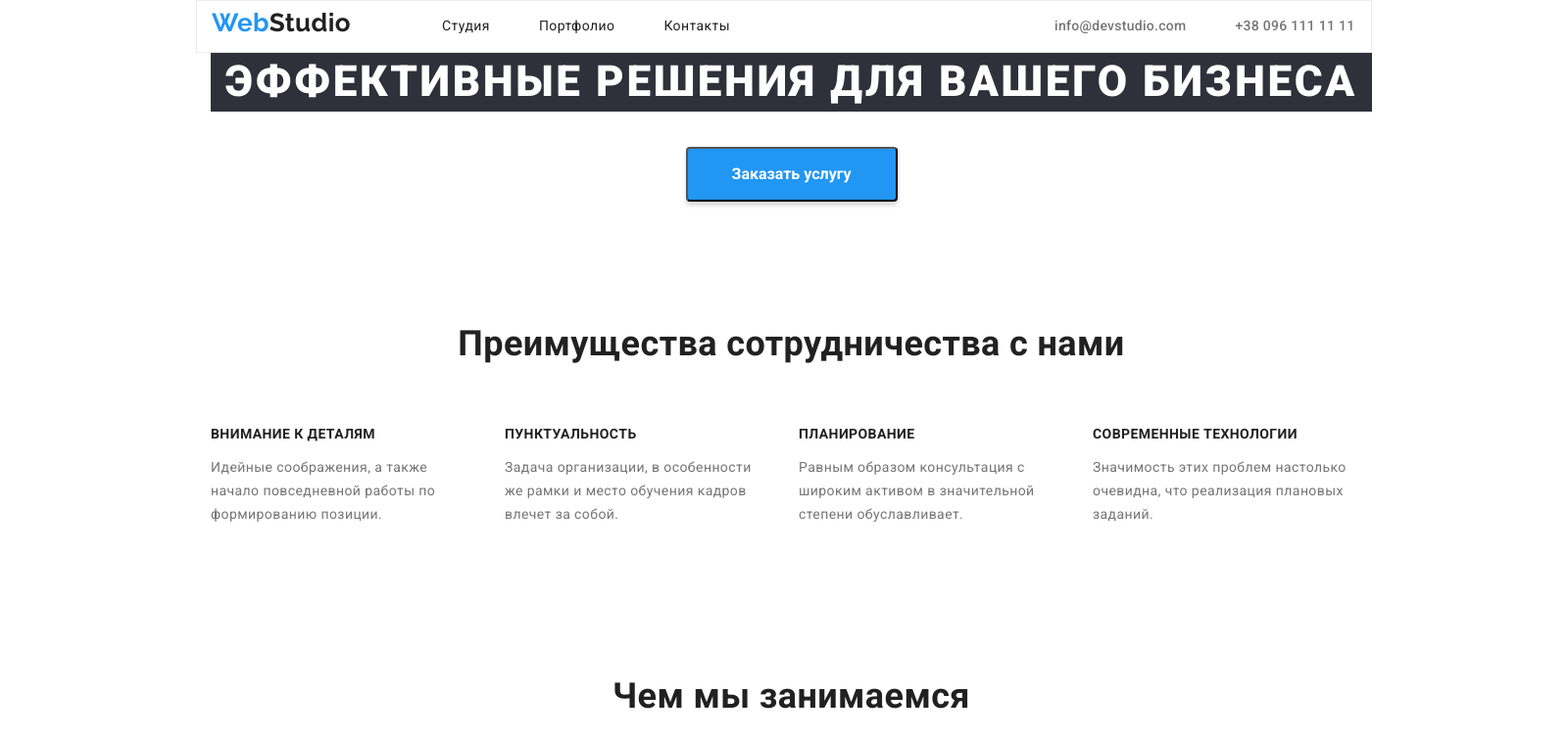
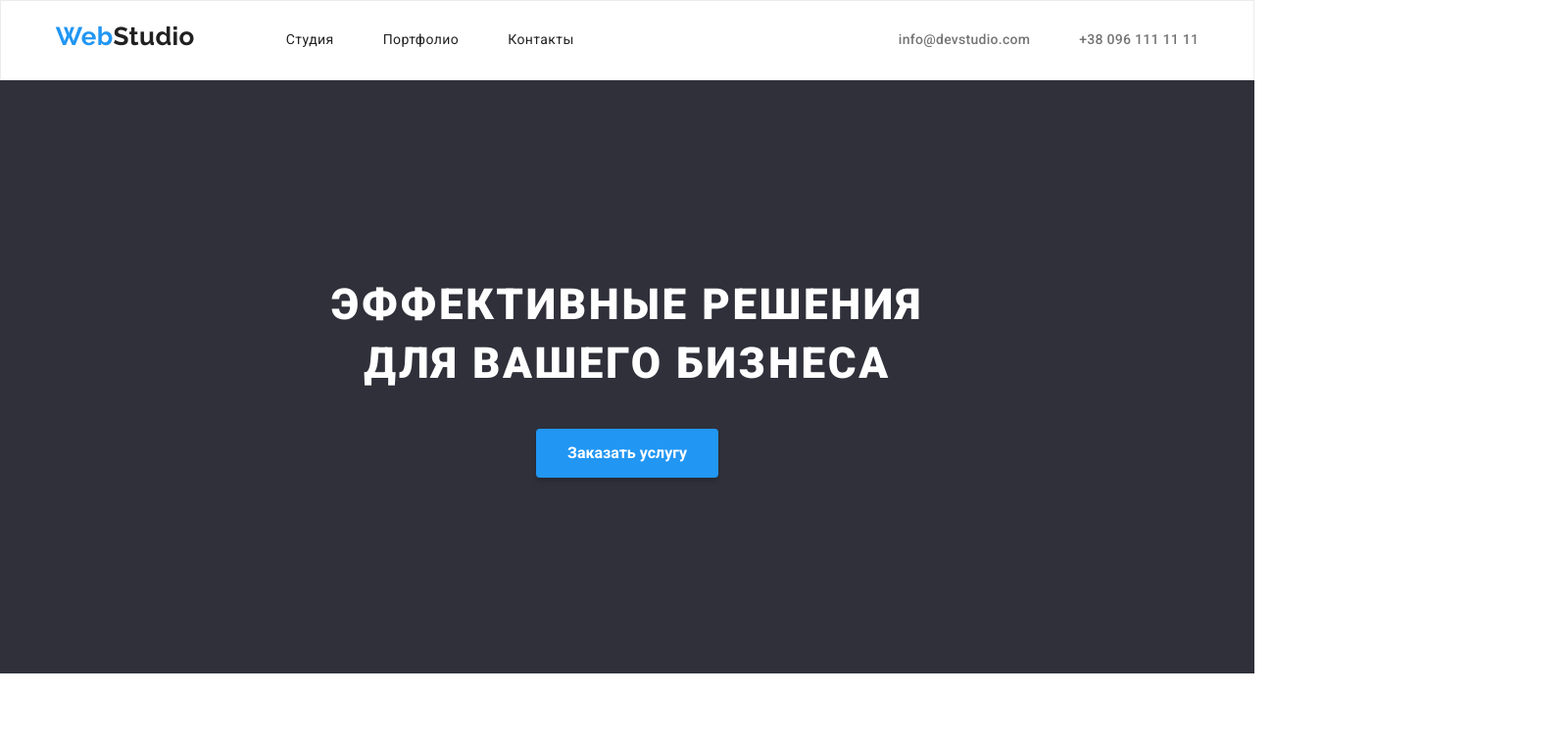
Before and after one commit to igorostap/goit-markup-hw-03, a plain HTML site: page index.html in a window 1280 px wide. Shown: the top 756 px of the page at 98% size, 1600 px wide, since content can reach past the window. Drawn offline with nearby package versions, Linux system fonts and the light colour scheme.

Commit message:
correction mistaces

```diff
--- a/index.html
+++ b/index.html
@@ -17,7 +17,7 @@
     <title>Homework</title>
 </head>
 <body>
-    <div class="container">
+
    <!--header-->
    <header>
         <div class='header-cont'>
@@ -38,14 +38,15 @@
    <!--Main content-->
    <main>
        <!--head of pages-->
-       <section class="head-of-pages fields">
-            <h1 class="head-pages">Эффективные решения для вашего бизнеса</h1>
+       <section class="head-of-pages">
+               <h1 class="head-pages">Эффективные решения для вашего бизнеса</h1>
              <button type="button" class="button">Заказать услугу</button>
        </section>
        <!--our subscribe-->
-      <section class="fields">
-          <h2 class="tittle-list">Преимущества сотрудничества с нами</h2>
-          <ul class="list subscribe">
+      <section class="fields top-item">
+          <h2 class="tittle-list" hidden>Преимущества сотрудничества с нами</h2>
+          <div class="container">
+               <ul class="list subscribe">
               <li class="subscribe-tittle">
                   <h3 class="tittle">Внимание к деталям</h3>
                   <p>Идейные соображения, а также начало повседневной работы по формированию позиции.</p>
@@ -63,20 +64,26 @@
                   <p>Значимость этих проблем настолько очевидна, что реализация плановых заданий.</p>
               </li>
           </ul>
+          </div>
+
       </section>
       <!--about our work-->
       <section class="fields">
            <h2 class="tittle-list">Чем мы занимаемся</h2>
-      <ul class="list work-list">
+           <div class="container">
+               <ul class="list work-list">
           <li class="work-list-tittle"><img class="team-img" src="./images/img.jpg" alt="человек за компьютером" width="370"></li>
           <li class="work-list-tittle"><img class="team-img" src="./images/img1.jpg" alt="компбютер и гаджеты" width="370"></li>
           <li class="work-list-tittle"><img class="team-img" src="./images/img2.jpg" alt="графика на пк" width="370"></li>
       </ul>
+           </div>
+
       </section>
       <!--Our team-->
       <section class="fields">
           <h2 class="tittle-list">Наша команда</h2>
-          <ul class="list team-tittle">
+          <div class="container">
+              <ul class="list team-tittle">
               <li class="team-tittle-list">
                   <img class="team-img" src="./images/photo.jpg" alt="Дизайнер" width="270">
                   <h3 class="tittle-people">Игорь Демьяненко</h3>
@@ -98,17 +105,21 @@
                   <p class="profession">UI Designer</p>
               </li>
           </ul>
+          </div>
+
       </section>
    </main>
    <!--footer-->
    <footer class="footer-fields">
-       <a href="" class="logo">Web<span class=logo-third>Studio</span></a>
+       <div class="container">
+           <a href="" class="logo">Web<span class=logo-third>Studio</span></a>
         <address class="location">г. Киев, пр-т Леси Украинки, 26</address>
       <ul class="list footer-address">
           <li class="footer-list"><a href="mailto:info@example.com" class="footer-adr">info@example.com</a></li>
           <li class="footer-list"><a href="tel:+380991111111"class="footer-adr">+38 099 111 11 11</a></li>
       </ul>
+       </div>
    </footer>
-   </div>
+
 </body>
 </html>
--- a/styles/styles.css
+++ b/styles/styles.css
@@ -34,15 +34,16 @@ img{
 }
 .container{
     width: 1200px;
-    padding-right: 200px;
-    padding-left: 200px;
+    margin-left: auto;
+    margin-right: auto;
 }
 /*head navigation*/
 .header-cont {
     display: flex;
     align-items: center;
-    padding-left: 15px;
+    height: 80px;
     border: 1px solid #ECECEC;
+    justify-content: center;
 }
 .header-link{
     display: flex;
@@ -107,9 +108,16 @@ color:var(--logo-first-color);
 .list{
     list-style: none;
 }
+.head-of-pages{
+    background-color:var(--back-color-head);
+
+    padding-top:200px;
+    padding-bottom: 200px;
+}
 .head-pages{
     color:var(--color-button);
-    background-color:var(--back-color-head);
+    max-width: 696px;
+
 
     font-family: Roboto;
     font-weight: 900;
@@ -119,14 +127,15 @@ color:var(--logo-first-color);
     letter-spacing: 0.06em;
     text-transform: uppercase;
     margin-top: 0px;
+    margin-left: auto;
+    margin-right: auto;
 }
 .button{
     display: block;
     color: var(--color-button);
     background-color:var(--logo-first-color);
 
-    width: 200px;
-    height: 50px;
+    padding: 10px 32px;
     margin-left: auto;
     margin-right: auto;
     border-radius: 4px;
@@ -134,6 +143,7 @@ color:var(--logo-first-color);
     font-size: 16px;
     line-height: 1.875;
     box-shadow: 0px 4px 4px rgba(0, 0, 0, 0.15);
+    border:none;
 
 }
 .button,.portfolio-button{
@@ -142,12 +152,14 @@ color:var(--logo-first-color);
 h2,h3{
     color:var(--title-text-color);
 }
+
 .tittle-list{
     font-weight: 700;
     font-size: 36px;
     line-height: 1.17;
     text-align: center;
     margin-bottom: 50px;
+    margin-top: 0px;
 
     color: var(--title-text-color);
 }
@@ -179,9 +191,8 @@ h2,h3{
 .work-list{
     display: flex;
      width: 1170px;
-     /*margin-left: 215px;
-     margin-right: 215px;*/
      padding: 0px;
+     margin: 0px;
 }
 .work-list .work-list-tittle{
      flex-basis: calc(100%/3);
@@ -190,6 +201,9 @@ h2,h3{
     margin-right: 30px;
     }
 /*our team*/
+.top-item{
+    padding-top:94px;
+}
 .fields{
     padding-bottom: 94px;
     padding-left:15px;
@@ -229,7 +243,6 @@ h2,h3{
         }
         .team-img{
             display: block;
-            margin-bottom: 30px;
         }
 /*footer*/
 .footer-fields{
@@ -270,6 +283,8 @@ h2,h3{
     display: flex;
     padding-left: 280px;
     padding-right: 280px;
+    margin:0px;
+    margin-bottom: 50px;
 
 }
 .button-size{
@@ -305,11 +320,13 @@ h2,h3{
     font-weight: 700;
     font-size: 16px;
     line-height: 1.62;
+    text-align: left;
 }
 .portfolio-type{
     font-size: 16px;
     line-height: 1.87;
     color:var(--primary-text-color);
+    text-align: left;
 }
 .projects-list{
     display: flex;
@@ -320,11 +337,8 @@ h2,h3{
 
 }
 .projects-items{
-     /*outline: 1px solid #EEEEEE;*/
      flex-basis: calc(100%/3-30px);
      text-align: center;
-
-     /*border: 1px solid #EEEEEE;*/
 
 }
 .portfolio-border{
```
Also changed, not shown: portfolio.html (+14 -8 lines).
